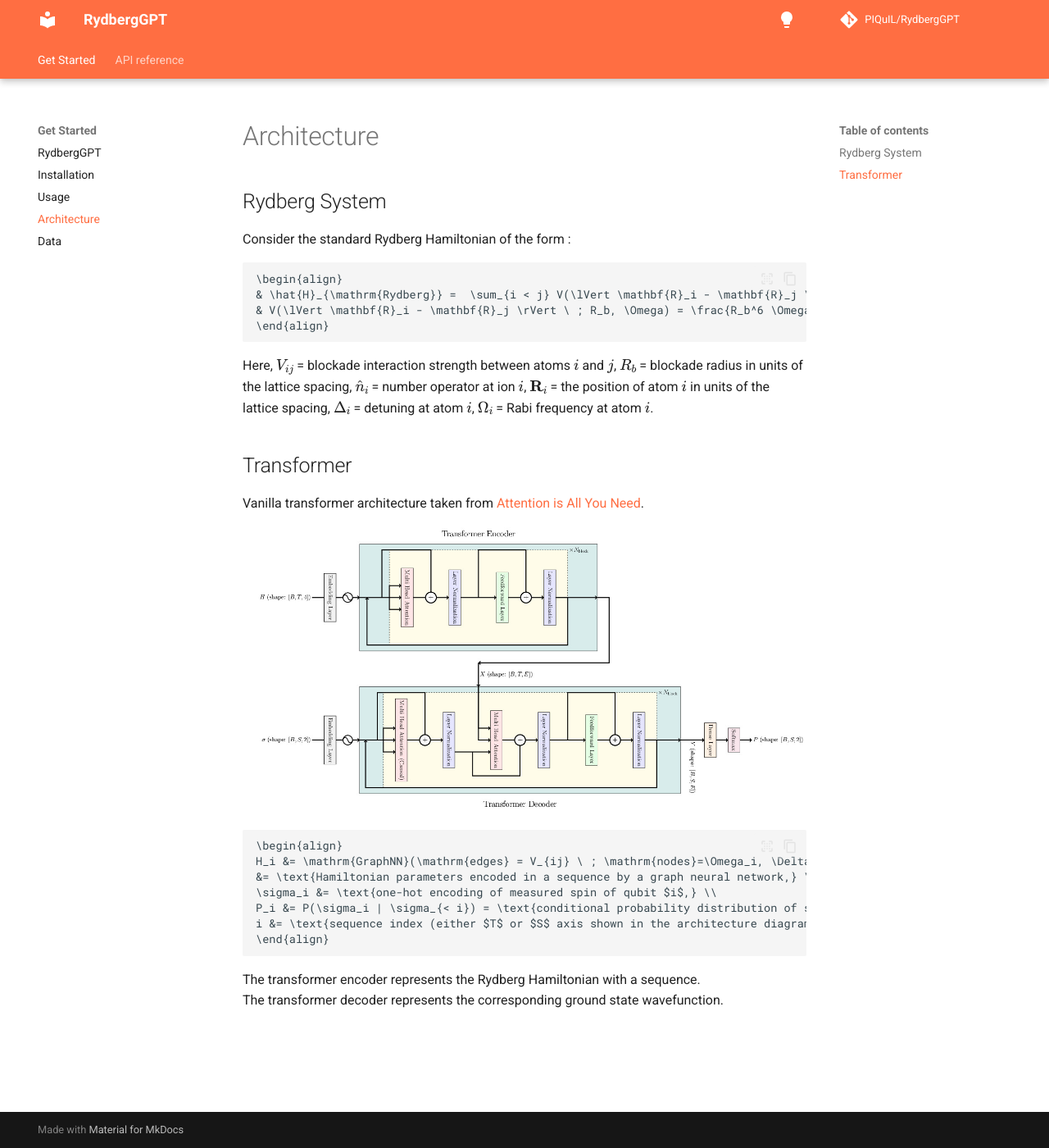
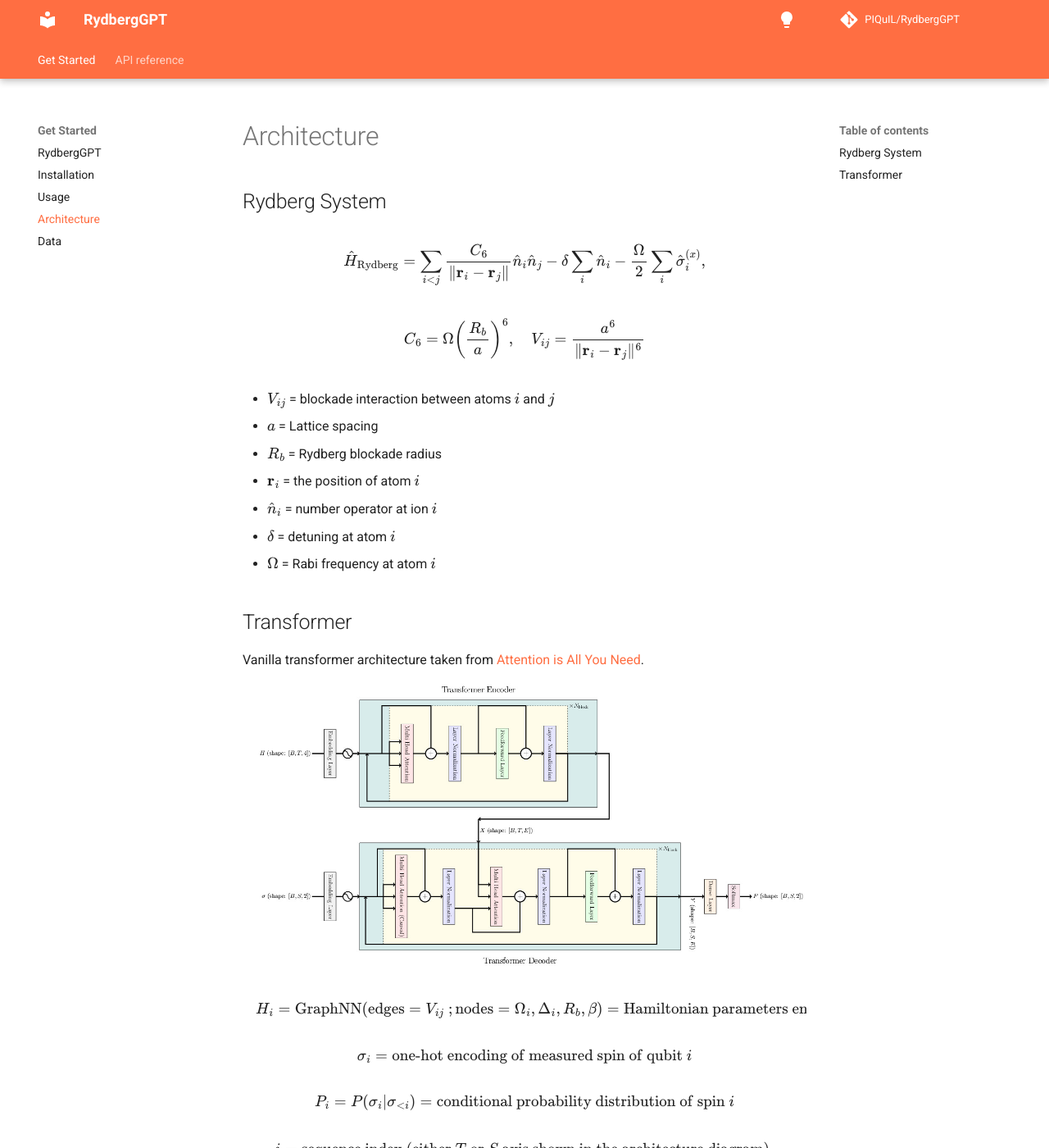
Before and after one commit to PIQuIL/RydbergGPT, an MkDocs documentation site: the page built from docs/architecture.md, in a window 1280 px wide and 1400 px high. Shown: the whole window at 82% size. Built offline with MkDocs 1.6.1 and Material for MkDocs 9.7.7, drawn with Linux system fonts in a browser that asks for light colours; comment, search, counter and statistics services are not loaded; some of the changed text lies outside the part shown.

Commit message:
Update documentation

````diff
--- a/docs/architecture.md
+++ b/docs/architecture.md
@@ -1,32 +1,45 @@
 # Architecture
 
 ## Rydberg System
-Consider the standard Rydberg Hamiltonian of the form :
+$$
+\hat{H}_{\mathrm{Rydberg}} =
+\sum_{i < j} \frac{C_6}{\lVert \mathbf{r}_i - \mathbf{r}_j \rVert} \hat{n}_i \hat{n}_j - \delta \sum_{i} \hat{n}_i - \frac{\Omega}{2} \sum_{i} \hat{\sigma}_i^{(x)},
+$$
 
-```math
-\begin{align}
-& \hat{H}_{\mathrm{Rydberg}} =  \sum_{i < j} V(\lVert \mathbf{R}_i - \mathbf{R}_j \rVert \ ; R_b, \Omega) \hat{n}_i \hat{n}_j - \sum_{i} \Delta_i \hat{n}_i + \sum_{i} \frac{\Omega}{2} \sigma_i^{(x)} \\
-& V(\lVert \mathbf{R}_i - \mathbf{R}_j \rVert \ ; R_b, \Omega) = \frac{R_b^6 \Omega}{\lVert \mathbf{R}_i - \mathbf{R}_j \rVert^6}
-\end{align}
-```
+$$
+C_6 = \Omega \left( \frac{R_b}{a} \right)^6, \quad V_{ij} = \frac{a^6}{\lVert \mathbf{r}_i - \mathbf{r}_j \rVert^6}
+$$
 
-Here, $V_{ij}$ = blockade interaction strength between atoms $i$ and $j$, $R_b$ = blockade radius in units of the lattice spacing, $\hat{n}_i$ = number operator at ion $i$, $\mathbf{R}_i$ = the position of atom $i$ in units of the lattice spacing, $\Delta_i$ = detuning at atom $i$, $\Omega_i$ = Rabi frequency at atom $i$.
+- $V_{ij}$ = blockade interaction between atoms $i$ and $j$
+- $a$ = Lattice spacing
+- $R_b$ = Rydberg blockade radius
+- $\mathbf{r}_i$ = the position of atom $i$
+- $\hat{n}_i$ = number operator at ion $i$
+- $\delta$ = detuning at atom $i$
+- $\Omega$ = Rabi frequency at atom $i$
 
 ## Transformer
 
 Vanilla transformer architecture taken from [Attention is All You Need](https://arxiv.org/pdf/1706.03762.pdf).
 
-![Architecture](https://github.com/PIQuIL/RydbergGPT/blob/main/resources/architecture%20diagram.jpg)
+![Architecture](resource/architectureV1.jpg)
 
-```math
-\begin{align}
-H_i &= \mathrm{GraphNN}(\mathrm{edges} = V_{ij} \ ; \mathrm{nodes}=\Omega_i, \Delta_i, R_b, \beta) \\
-&= \text{Hamiltonian parameters encoded in a sequence by a graph neural network,} \\
-\sigma_i &= \text{one-hot encoding of measured spin of qubit $i$,} \\
-P_i &= P(\sigma_i | \sigma_{< i}) = \text{conditional probability distribution of spin $i$} \\
-i &= \text{sequence index (either $T$ or $S$ axis shown in the architecture diagram).}
-\end{align}
-```
+$$
+H_i = \mathrm{GraphNN}(\mathrm{edges} = V_{ij} \ ; \mathrm{nodes}=\Omega_i, \Delta_i, R_b, \beta)
+= \text{Hamiltonian parameters encoded in a sequence by a graph neural network,}
+$$
+
+$$
+\sigma_i = \text{one-hot encoding of measured spin of qubit $i$}
+$$
+
+$$
+P_i = P(\sigma_i | \sigma_{< i}) = \text{conditional probability distribution of spin $i$}
+$$
+
+$$
+i = \text{sequence index (either $T$ or $S$ axis shown in the architecture diagram).}
+$$
 
 The transformer encoder represents the Rydberg Hamiltonian with a sequence. <br/>
 The transformer decoder represents the corresponding ground state wavefunction.
````
Also changed, not shown: docs/resource/Generated_training_data.md (renamed from resources/Generated_training_data.md), docs/resource/architectureV1.jpg (renamed from resources/architecture diagram.jpg), 7 other files.
